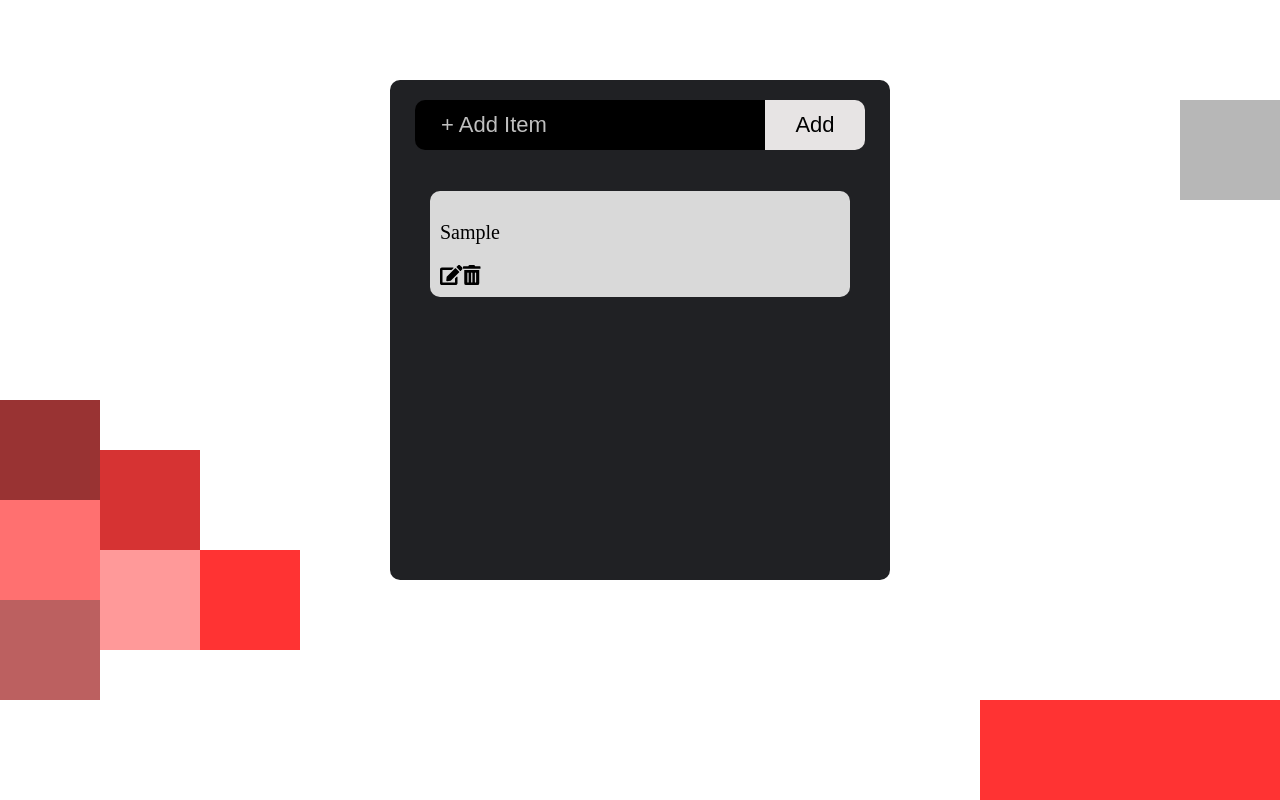
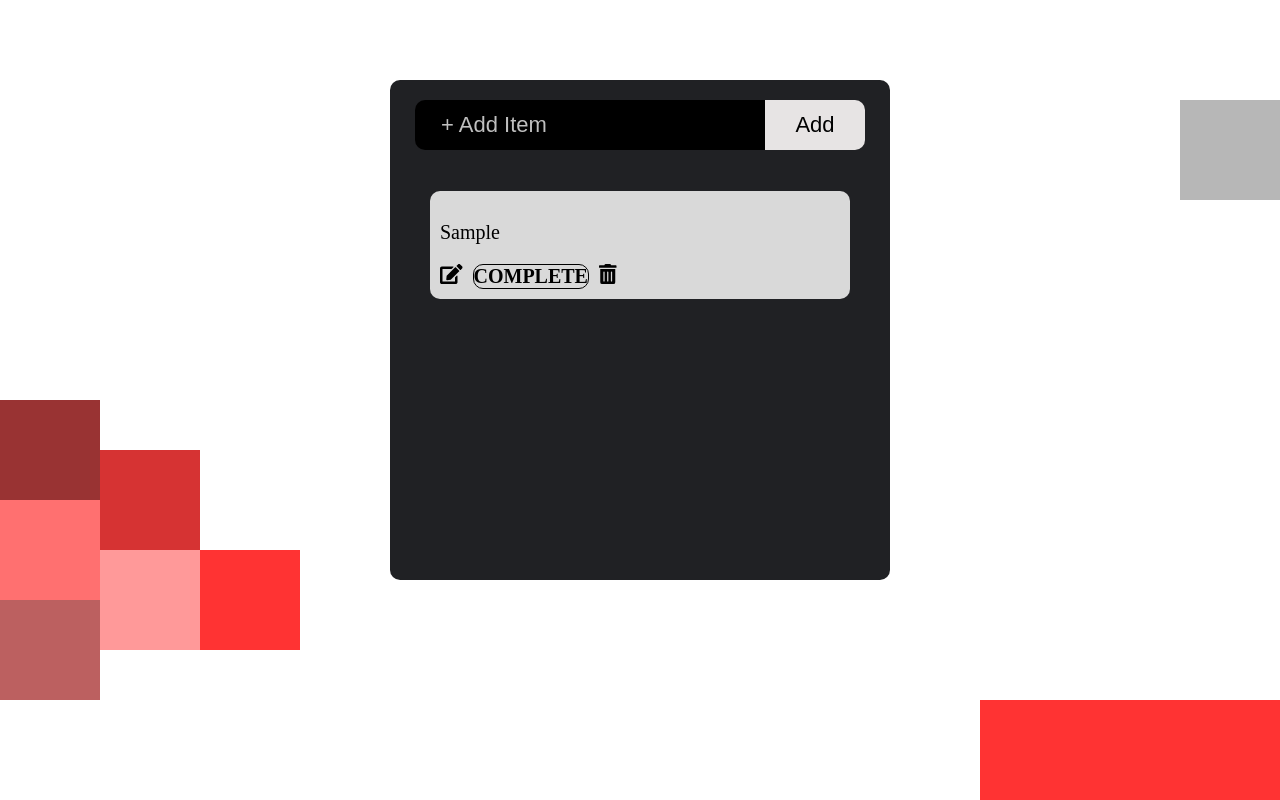
Before and after one commit to achint-bansal/TODO_APP, a React (Create React App) app: page / in a window 1280 px wide. Both pictures are taken after typing "Sample" into the empty fields and a click on the button "Add". Built offline with nearby package versions, Linux system fonts and the light colour scheme.

Commit message:
Mark task as compete

```diff
--- a/src/App.css
+++ b/src/App.css
@@ -108,6 +108,12 @@ body {
   margin-bottom: 0px;
   padding: 0px;
 }
-.cl{
-  background-color: red;
+.complete{
+  cursor: pointer;
+  border: 1px solid black;
+  border-radius: 10px;
+  margin: 0px 10px;
 }
+.listOptions{
+  display: flex;
+}
--- a/src/App.js
+++ b/src/App.js
@@ -16,6 +16,7 @@ export default class App extends Component {
         inputItem: "",
         key: "",
         edit: "",
+        completion: "",
       },
       list: [],
     };
@@ -27,6 +28,7 @@ export default class App extends Component {
         inputItem: input,
         key: Date.now(),
         edit: false,
+        completion: false,
       },
     });
   }
@@ -43,37 +45,21 @@ export default class App extends Component {
             inputItem: "",
             key: "",
             edit: "",
+            completion: "",
           },
         });
       }
     }
   }
   editItem(i) {
-    console.log(i);
     const list = this.state.list;
     list.map((current) => {
       if (current.key === i) {
-        console.log("kk");
-        this.setState({
-          item: {
-            edit: true,
-          },
-        });
+        current.edit = !current.edit;
       }
     });
-  }
-  saveItem(i) {
-    console.log(i);
-    const list = this.state.list;
-    list.map((current) => {
-      if (current.key === i) {
-        console.log("kk");
     this.setState({
-          item: {
-            edit: false,
-          },
-        });
-      }
+      list: list,
     });
   }
   deleteItem(itemKey) {
@@ -114,7 +100,24 @@ export default class App extends Component {
   //     e.target.style.background = "transparent";
   //   }
   // };
-
+  markTask(e, i, item) {
+    const list = this.state.list;
+    list.map((current) => {
+      if (current.key === i) {
+        current.completion = !current.completion;
+      }
+    });
+    this.setState({
+      list: list,
+    });
+    list.map((current) => {
+      if (current === item) {
+        current.completion
+          ? (e.target.style.color = "green")
+          : (e.target.style.color = "black");
+      }
+    });
+  }
   render() {
     return (
       <div className="todo">
@@ -142,7 +145,7 @@ export default class App extends Component {
               onMouseLeave={this.itemColorchange}
               style={{ backgroundColor: this.alternateColor(i) }}
             >
-              {this.state.item.edit ? (
+              {item.edit ? (
                 <Fragment>
                   <input
                     type="text"
@@ -153,23 +156,30 @@ export default class App extends Component {
                   />
                   <FontAwesomeIcon
                     icon={faCheckSquare}
-                    onClick={() => this.saveItem(item.key)}
+                    onClick={() => this.editItem(item.key)}
                   />
                 </Fragment>
               ) : (
                 <Fragment>
                   <p>{item.inputItem}</p>
-
+                  <div className="listOptions">
                     <FontAwesomeIcon
                       icon={faEdit}
                       onClick={() => this.editItem(item.key)}
                     />
-                </Fragment>
-              )}
+                    <p
+                      className="complete"
+                      onClick={(e) => this.markTask(e, item.key, item)}
+                    >
+                      <b>COMPLETE</b>
+                    </p>
                     <FontAwesomeIcon
                       icon={faTrashAlt}
                       onClick={() => this.deleteItem(i)}
                     />
+                  </div>
+                </Fragment>
+              )}
             </li>
           ))}
         </ul>
```
Lines whose indentation alone changed are shown as unchanged.
